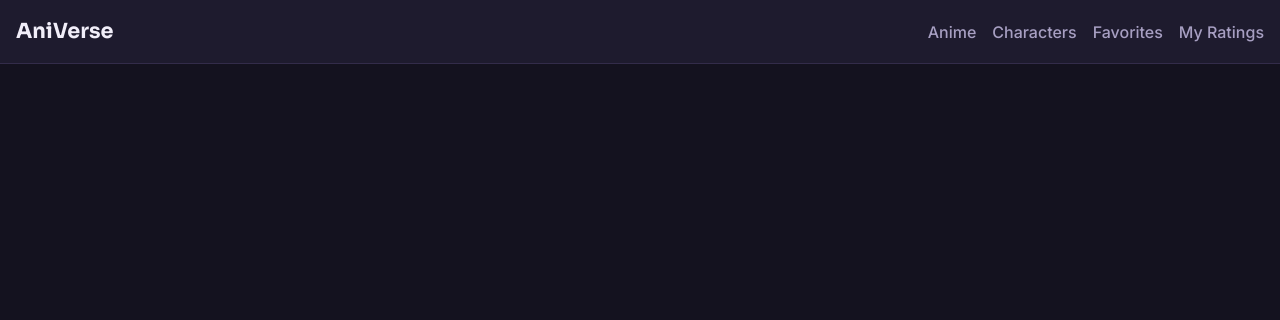
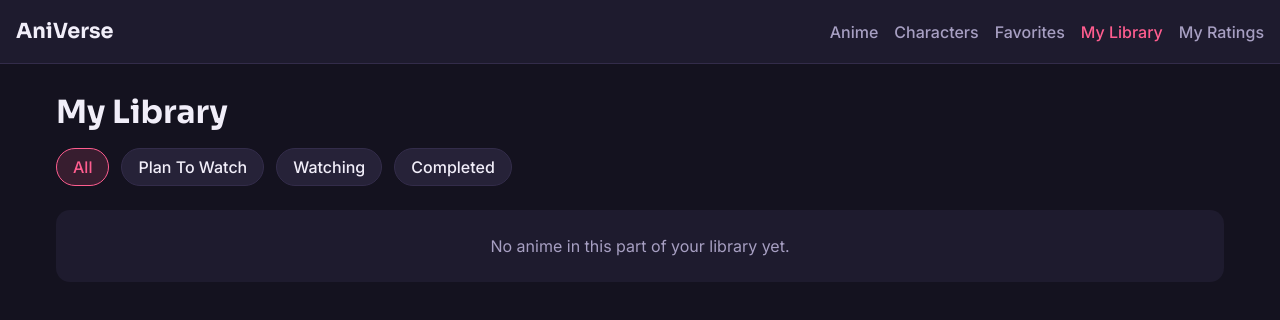
Before and after one commit to anassk01/AniVerse, a React (Vite) app: page /my-library in a window 1280 px wide. Shown: the top 320 px of the page. Built offline with nearby package versions, Linux system fonts and the light colour scheme; data requests are answered from the project's data file.

Commit message:
my library page with status filters

```diff
--- a/src/App.jsx
+++ b/src/App.jsx
@@ -11,6 +11,7 @@ import CharactersList from "./pages/CharactersList";
 import CharacterProfile from "./pages/CharacterProfile";
 import Favorites from "./pages/Favorites";
 import MyRatings from "./pages/MyRatings";
+import MyLibrary from "./pages/MyLibrary";
 
 function App() {
   return (
@@ -33,6 +34,7 @@ function App() {
 
             <Route path="/favorites" element={<Favorites />} />
             <Route path="/my-ratings" element={<MyRatings />} />
+            <Route path="/my-library" element={<MyLibrary />} />
           </Routes>
         </main>
       </BrowserRouter>
--- a/src/components/Navbar.jsx
+++ b/src/components/Navbar.jsx
@@ -10,6 +10,7 @@ function Navbar() {
         <NavLink to="/anime">Anime</NavLink>
         <NavLink to="/characters">Characters</NavLink>
         <NavLink to="/favorites">Favorites</NavLink>
+        <NavLink to="/my-library">My Library</NavLink>
         <NavLink to="/my-ratings">My Ratings</NavLink>
       </div>
     </nav>
--- /dev/null
+++ b/src/pages/MyLibrary.jsx
@@ -0,0 +1,76 @@
+import { useState } from "react";
+import { Link } from "react-router-dom";
+import { useAppData } from "../context/AppDataContext";
+import { Loader, ErrorMessage, EmptyState } from "../components/StatusUI";
+
+const STATUSES = ["Plan To Watch", "Watching", "Completed"];
+const FILTERS = ["All", ...STATUSES];
+
+function MyLibrary() {
+  const { library, loading, error, setLibraryStatus, removeFromLibrary } =
+    useAppData();
+  const [activeFilter, setActiveFilter] = useState("All");
+
+  if (loading) return <Loader label="Loading your library..." />;
+  if (error) return <ErrorMessage message={error} />;
+
+  const visibleEntries =
+    activeFilter === "All"
+      ? library
+      : library.filter((entry) => entry.status === activeFilter);
+
+  return (
+    <div className="page">
+      <h1>My Library</h1>
+
+      <div className="filters-row">
+        {FILTERS.map((status) => (
+          <button
+            key={status}
+            className={activeFilter === status ? "btn btn-active" : "btn"}
+            onClick={() => setActiveFilter(status)}
+          >
+            {status}
+          </button>
+        ))}
+      </div>
+
+      {visibleEntries.length === 0 ? (
+        <EmptyState message="No anime in this part of your library yet." />
+      ) : (
+        <div className="card-grid">
+          {visibleEntries.map((entry) => (
+            <div className="card" key={entry.id}>
+              <img className="card-image" src={entry.image} alt={entry.title} />
+              <div className="card-body">
+                <h3 className="card-title">
+                  <Link to={`/anime/${entry.mal_id}`}>{entry.title}</Link>
+                </h3>
+
+                {/* found by mal_id */}
+                <select
+                  value={entry.status}
+                  onChange={(e) =>
+                    setLibraryStatus({ mal_id: entry.mal_id }, e.target.value)
+                  }
+                >
+                  {STATUSES.map((status) => (
+                    <option key={status} value={status}>
+                      {status}
+                    </option>
+                  ))}
+                </select>
+
+                <button className="btn" onClick={() => removeFromLibrary(entry.id)}>
+                  Remove
+                </button>
+              </div>
+            </div>
+          ))}
+        </div>
+      )}
+    </div>
+  );
+}
+
+export default MyLibrary;
```
